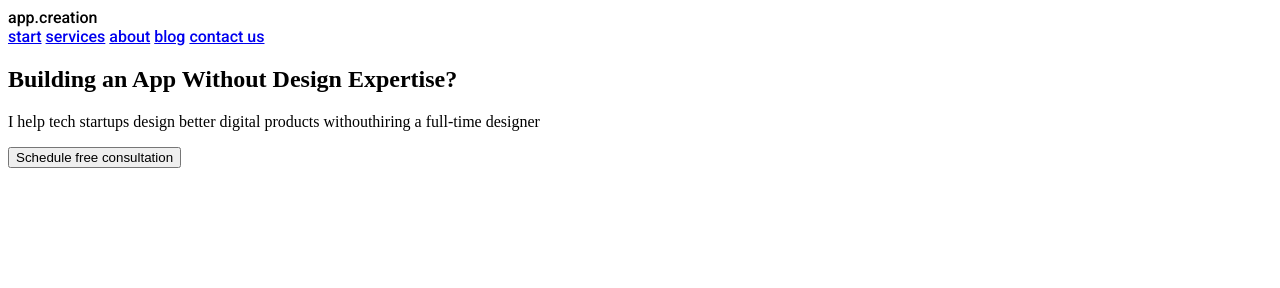
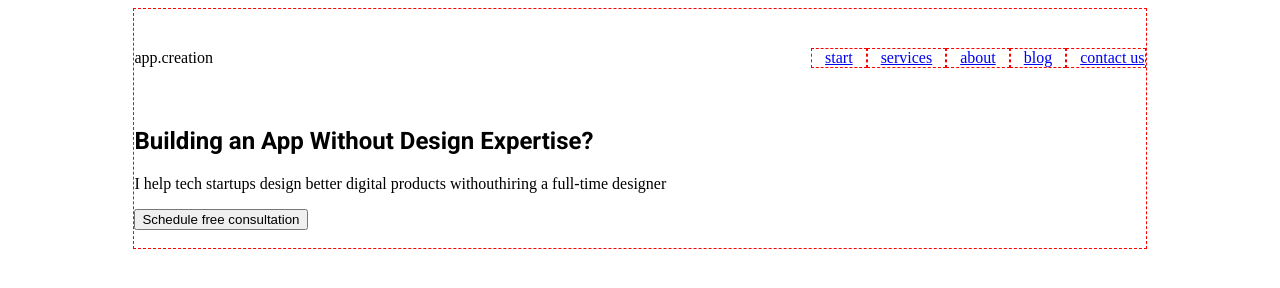
Before and after one commit to WebHeroSchool/button2, a plain HTML site: page index.html in a window 1280 px wide. Drawn offline with Linux system fonts and the light colour scheme.

Commit message:
5. Стилизуем структуру сайта

```diff
--- a/index.html
+++ b/index.html
@@ -8,6 +8,7 @@
     <link href="https://fonts.googleapis.com/css2?family=Roboto:ital,wght@0,500;0,700;1,400;1,900&display=swap" rel="stylesheet">
 </head>
 <body>
+    <div class="wrapper">
         <header class="header">
             <div class="logo">app.creation</div>
                 <nav class="menu">
@@ -28,5 +29,6 @@
                 <img class="image-content__image" src="" alt="">
             </div>
         </section>
+    </div>
 </body>
 </html>
--- a/style.css
+++ b/style.css
@@ -1,3 +1,32 @@
+.main-content__titel {
+	font-family: 'Roboto', sans-serif
+}
+
+.wrapper {
+	margin: auto;
+	width: 80%;
+	border: dashed 1px red;
+}
+
 .header {
-	font-family: 'Roboto', sans-serif
-	}
+	display: flex;
+	justify-content: space-between;
+}
+
+.logo {
+	padding: 40px 0;
+}
+
+.menu {
+	display: flex;
+	align-items: center;
+}
+
+.menu__item {
+	padding: 0 13px;
+	border: dashed 1px red;
+}
+
+.menu__item:last-child {
+	padding-right: 0;
+}
```
Lines whose indentation alone changed are shown as unchanged.
